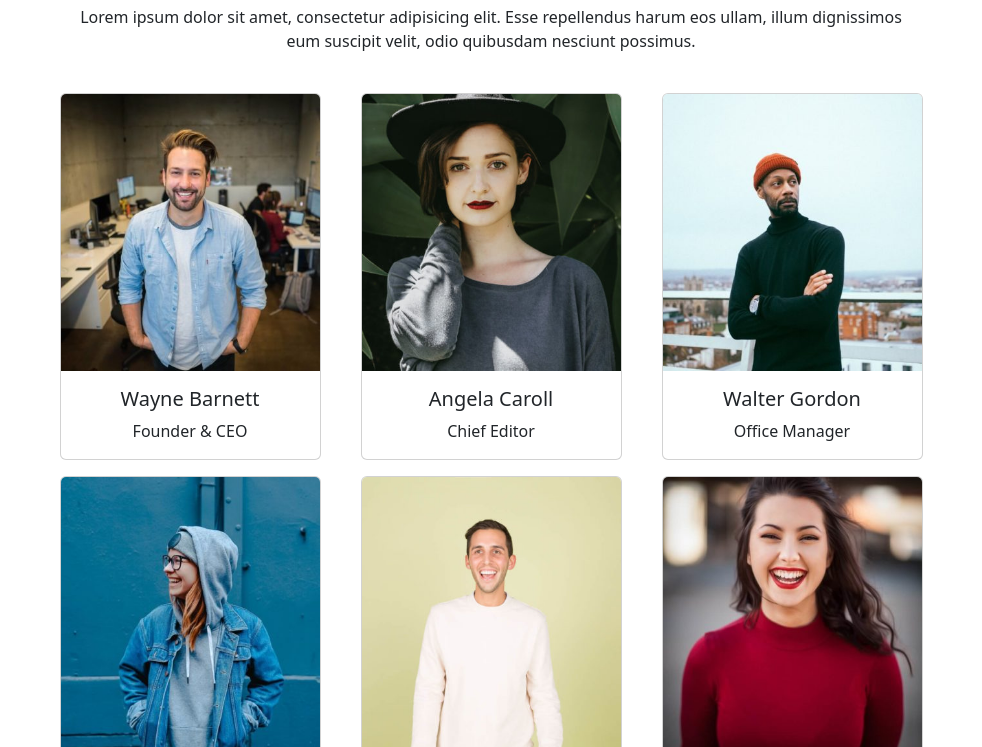
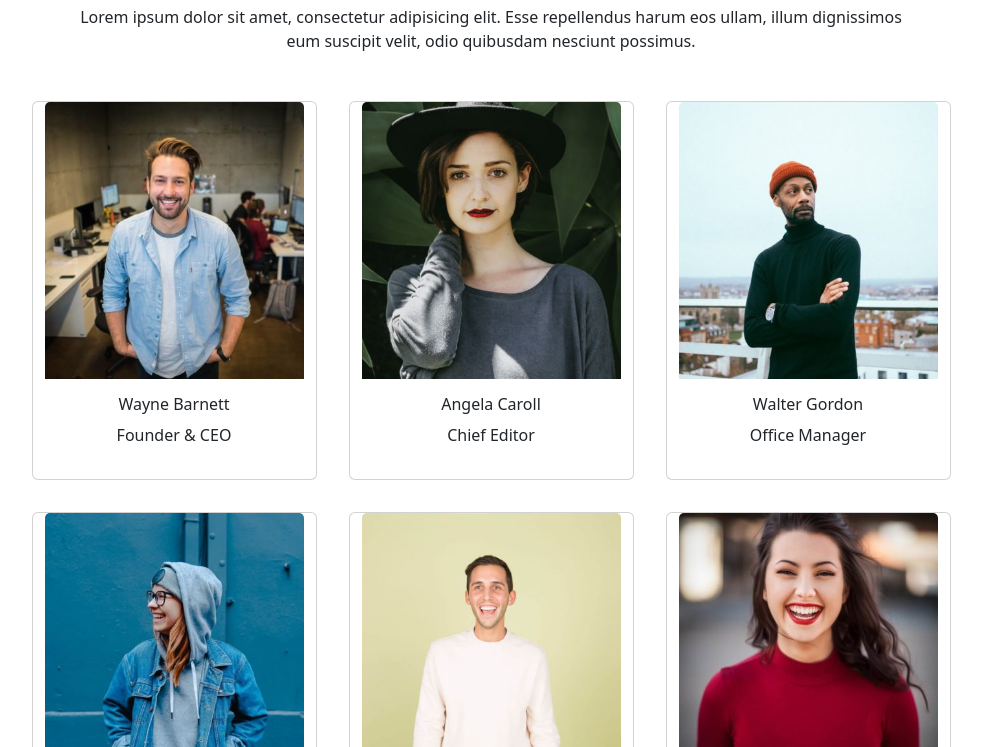
Before and after one commit to MarcoDC96/js-our-team, a plain HTML site: page index.html in a window 1280 px wide. Shown: the part 53-800 px from the top of the page, without its empty margins (149-1131 px from the left). Drawn offline with nearby package versions, Linux system fonts and the light colour scheme.

Commit message:
Fine. Grande.

```diff
--- a/index.html
+++ b/index.html
@@ -12,10 +12,7 @@
             <h3>Our Team</h3>
             <p>Lorem ipsum dolor sit amet, consectetur adipisicing elit. Esse repellendus harum eos ullam, illum dignissimos<br> eum suscipit velit, odio quibusdam nesciunt possimus.</p>
         </div>
-        <div class="row text-center justify-content-center" id="card">
-
-        </div>
-
+        <div class="row justify-content-center" id="cards"></div>
     </div>
     <script src="./js/main.js"></script>
     <script src="https://cdn.jsdelivr.net/npm/bootstrap@5.2.3/dist/js/bootstrap.bundle.min.js" integrity="sha384-kenU1KFdBIe4zVF0s0G1M5b4hcpxyD9F7jL+jjXkk+Q2h455rYXK/7HAuoJl+0I4" crossorigin="anonymous"></script>
--- a/js/main.js
+++ b/js/main.js
@@ -46,23 +46,17 @@ for(let i = 0; i < ourTeam.length; i++){
     console.log("");
 }
 
-let containerCard = document.getElementById("card")
-    for (let i = 0; i < ourTeam.length; i++) {
-    let member = ourTeam[i]
-    for (let key in member){
-        let memberDetails = member[key]
-    }
+for(let i = 0; i < ourTeam.length; i++){
+document.getElementById("cards").innerHTML+=`
+
+    <div class="col-3 m-3 card text-center">
+        <img src="${ourTeam[i].foto}" class="card-img-top" alt="Prima foto">
+    <div class="card-body">
+        <h6 class="card-text">${ourTeam[i].nome}</h6>
+        <p>${ourTeam[i].ruolo}</p>
+    </div>
+</div>
 
 
-let card =  `
-<div class="col-3 m-2">
-<div class="card"> <img src="${[member.foto]}"
-class="card-img-top" alt="foto"> <div class="card-body">
-<h5 class="titolo-card">${[member.nome]}</h5>
-<p class="card-text">   ${[member.ruolo]}</p>
-</div>
-</div>
-</div> `
-
-containerCard.insertAdjacentHTML("beforeend",card)
+`
 }
```
